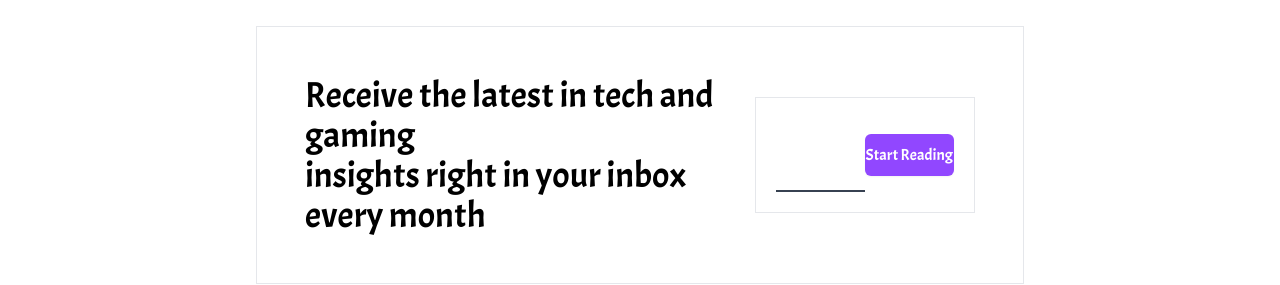
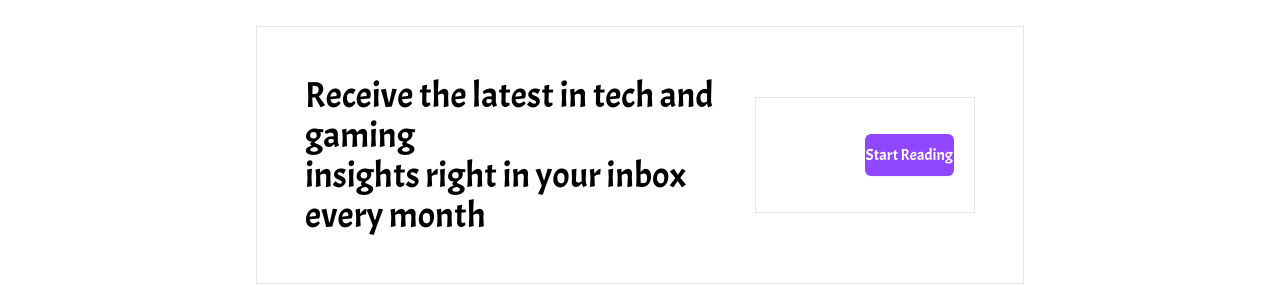
Before and after one commit to Ogojoshua905/univelcityproject, a Next.js app: page / in a window 1280 px wide. Shown: the part 2520-2805 px from the top of the page. Built offline with nearby package versions, Linux system fonts and the light colour scheme.

Commit message:
fix: made changes

```diff
--- a/src/app/page.jsx
+++ b/src/app/page.jsx
@@ -396,7 +396,7 @@ console.log(articles);
             <div className="md:flex lg:flex sm:block sm:my-auto sm:mx-auto md:my-auto md:mx-auto lg:my-28 lg:mx-64 lg:justify-between object-center items-center border p-12">
               <span className=" text-4xl">Receive the latest in tech and gaming <br /> insights right in your inbox every month</span>
               <div className=" md:flex sm:block border p-5 my-4">
-                <input className="mt-1 sm:w-auto lg:w-full sm:border-b-2 sm:border-gray-700 focus:outline-none" type="text" />
+                <input className="mt-1 sm:w-auto lg:w-full sm:border-b-2 lg:border-none md:border-none sm:border-gray-700 focus:outline-none" type="text" />
                 <button className=" my-4 sm:mx-auto w-full sm:items-center py-2 mx-auto border border-transparent shadow-sm text-white bg-[#9147FF] hover:bg-[#af7aff] focus:outline-none rounded-md focus:ring-2 focus:ring-offset-2">Start Reading</button>
               </div>
             </div>
```
